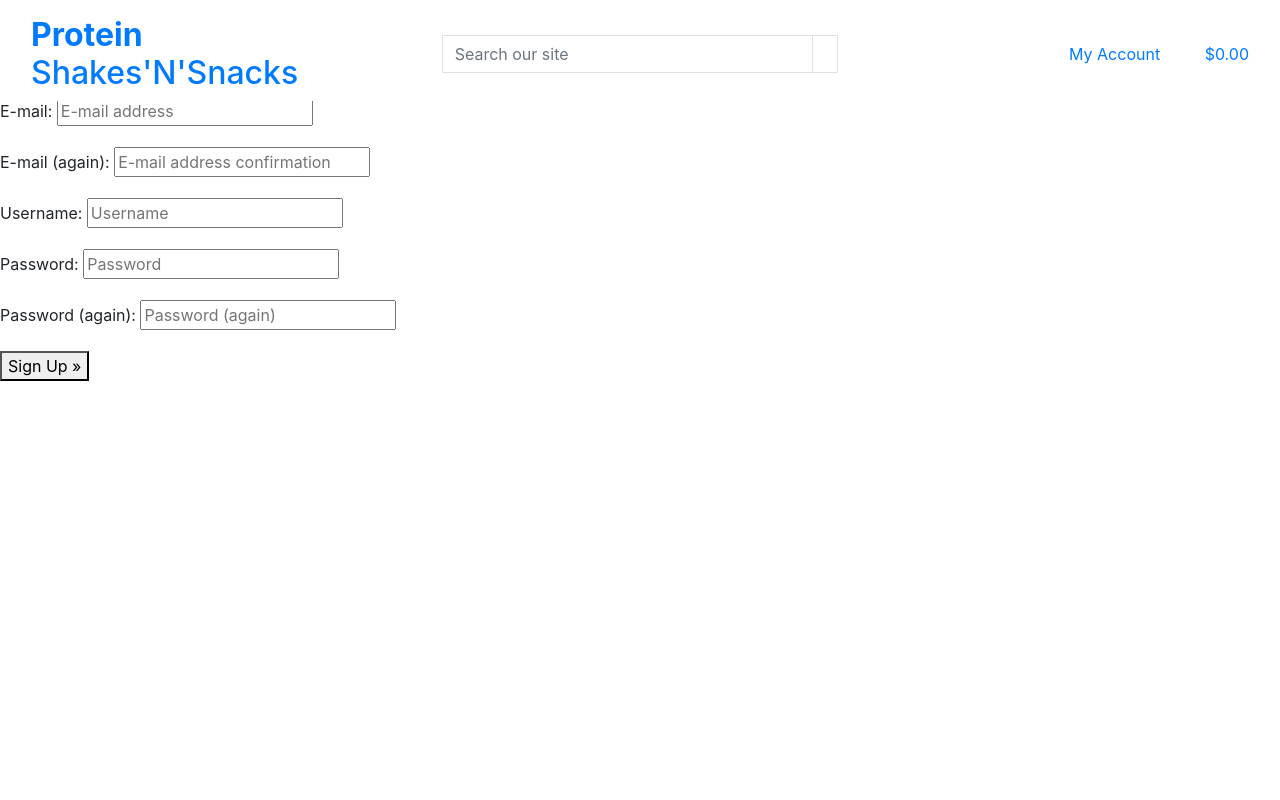
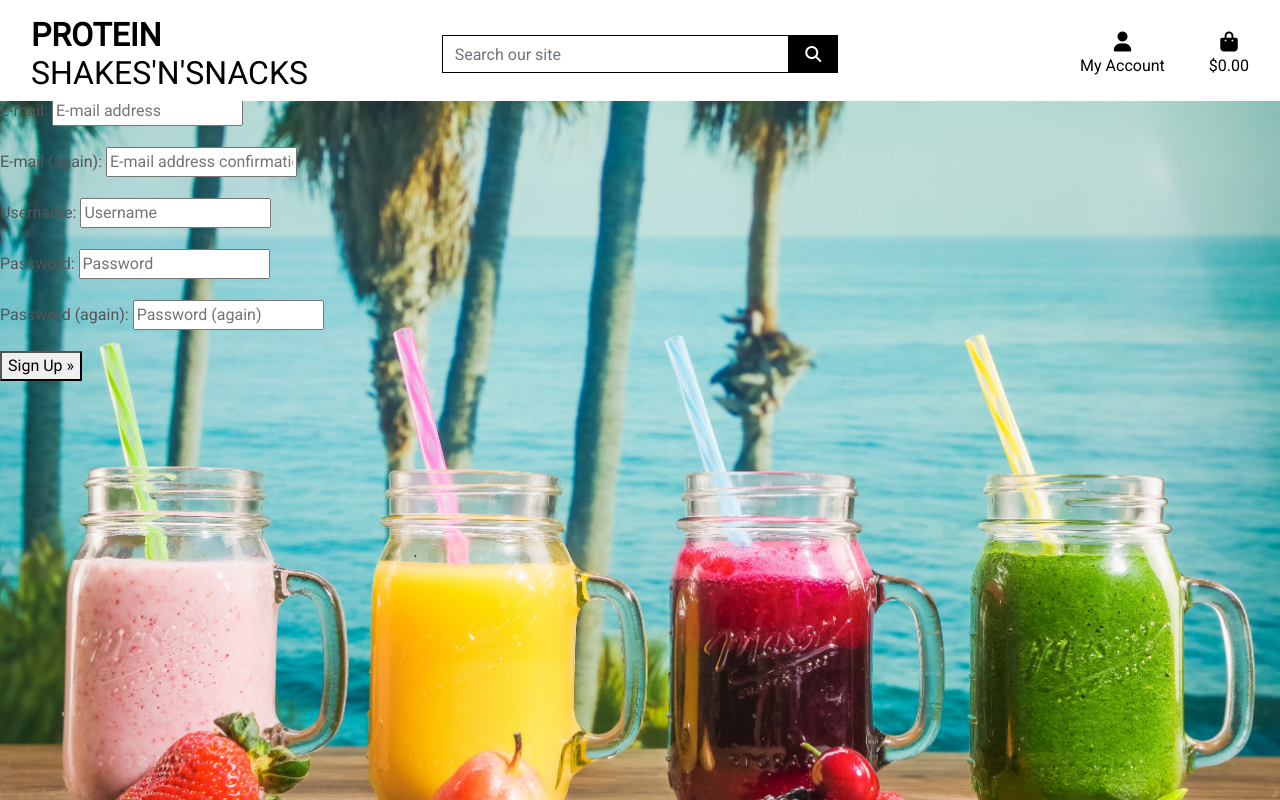
Before and after one commit to MariuszKaminski/Milestone_Project_4v2, a Django app: page /accounts/signup/ in a window 1280 px wide. Run offline with Django 3.2, Linux system fonts and the light colour scheme; some libraries are stand-ins or nearby versions.

Commit message:
Completed homepage header and CSS

```diff
--- a/protein_shakes_n_snacks/settings.py
+++ b/protein_shakes_n_snacks/settings.py
@@ -146,6 +146,10 @@ USE_TZ = True
 # https://docs.djangoproject.com/en/3.2/howto/static-files/
 
 STATIC_URL = '/static/'
+STATICFILES_DIRS = (os.path.join(BASE_DIR, 'static'),)
+
+MEDIA_URL = '/media/'
+MEDIA_ROOT = os.path.join(BASE_DIR, 'media')
 
 # Default primary key field type
 # https://docs.djangoproject.com/en/3.2/ref/settings/#default-auto-field
--- a/protein_shakes_n_snacks/urls.py
+++ b/protein_shakes_n_snacks/urls.py
@@ -15,9 +15,11 @@ Including another URLconf
 """
 from django.contrib import admin
 from django.urls import path, include
+from django.conf import settings
+from django.conf.urls.static import static
 
 urlpatterns = [
     path('admin/', admin.site.urls),
     path('accounts/', include('allauth.urls')),
     path('', include('home.urls')),
-]
+] + static(settings.MEDIA_URL, document_root=settings.MEDIA_ROOT)
--- a/static/css/base.css
+++ b/static/css/base.css
@@ -7,7 +7,7 @@ body {
     background-size: cover;
     height: calc(100vh - 164px);
     color: #555;
-    font-family: 'Lato';
+    font-family: 'Roboto';
 }
 
 /* from Bulma */
--- a/templates/base.html
+++ b/templates/base.html
@@ -15,12 +15,15 @@
 
     {% block corecss %}
         <link rel="stylesheet" href="https://cdn.jsdelivr.net/npm/bootstrap@4.6.2/dist/css/bootstrap.min.css" integrity="sha384-xOolHFLEh07PJGoPkLv1IbcEPTNtaed2xpHsD9ESMhqIYd0nLMwNLD69Npy4HI+N" crossorigin="anonymous">
+        <link rel="preconnect" href="https://fonts.googleapis.com"><link rel="preconnect" href="https://fonts.gstatic.com" crossorigin><link href="https://fonts.googleapis.com/css2?family=Lato&family=Roboto&display=swap" rel="stylesheet">
+        <link rel="stylesheet" href="{% static 'css/base.css' %}">
     {% endblock %}
 
     {% block extra_css %}
     {% endblock %}
 
     {% block corejs %}
+        <script src="https://kit.fontawesome.com/576086cdb1.js" crossorigin="anonymous"></script>
         <script src="https://cdn.jsdelivr.net/npm/jquery@3.5.1/dist/jquery.min.js" integrity="sha256-9/aliU8dGd2tb6OSsuzixeV4y/faTqgFtohetphbbj0=" crossorigin="anonymous"></script>
         <script src="https://cdn.jsdelivr.net/npm/popper.js@1.16.1/dist/umd/popper.min.js" integrity="sha384-9/reFTGAW83EW2RDu2S0VKaIzap3H66lZH81PoYlFhbGU+6BZp6G7niu735Sk7lN" crossorigin="anonymous"></script>
         <script src="https://cdn.jsdelivr.net/npm/bootstrap@4.6.2/dist/js/bootstrap.min.js" integrity="sha384-+sLIOodYLS7CIrQpBjl+C7nPvqq+FbNUBDunl/OZv93DB7Ln/533i8e/mZXLi/P+" crossorigin="anonymous"></script>
```
